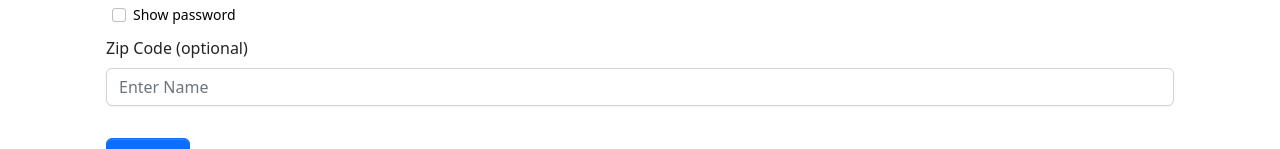
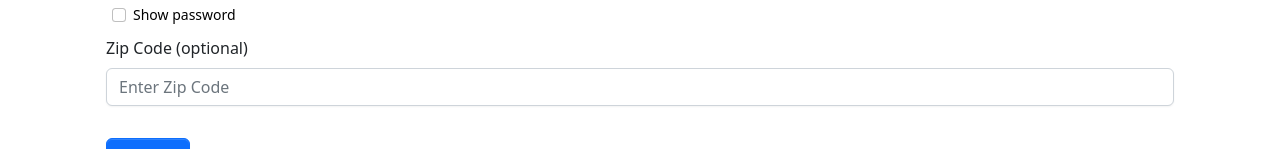
Before and after one commit to lvSojen/2023-Spring-CS411W-GOLD, a React (Create React App) app in the folder frontend/: page /signup in a window 1280 px wide. Shown: the part 504-653 px from the top of the page. Built offline with nearby package versions, Linux system fonts and the light colour scheme.

Commit message:
Change placeholder text for zip code field

```diff
--- a/frontend/src/components/common/SignUpForm.js
+++ b/frontend/src/components/common/SignUpForm.js
@@ -125,7 +125,7 @@ function SignUpform() {
         </Form.Group>
         <Form.Group className="mb-3" controlId="formZipCode">
           <Form.Label className="text-center">Zip Code (optional)</Form.Label>
-          <Form.Control type="text" placeholder="Enter Name" name="zipcode" />
+          <Form.Control type="text" placeholder="Enter Zip Code" name="zipcode" />
           {formErrors.zipcode && (
             <Form.Text className="text-danger">{formErrors.zipcode}</Form.Text>
           )}
```
